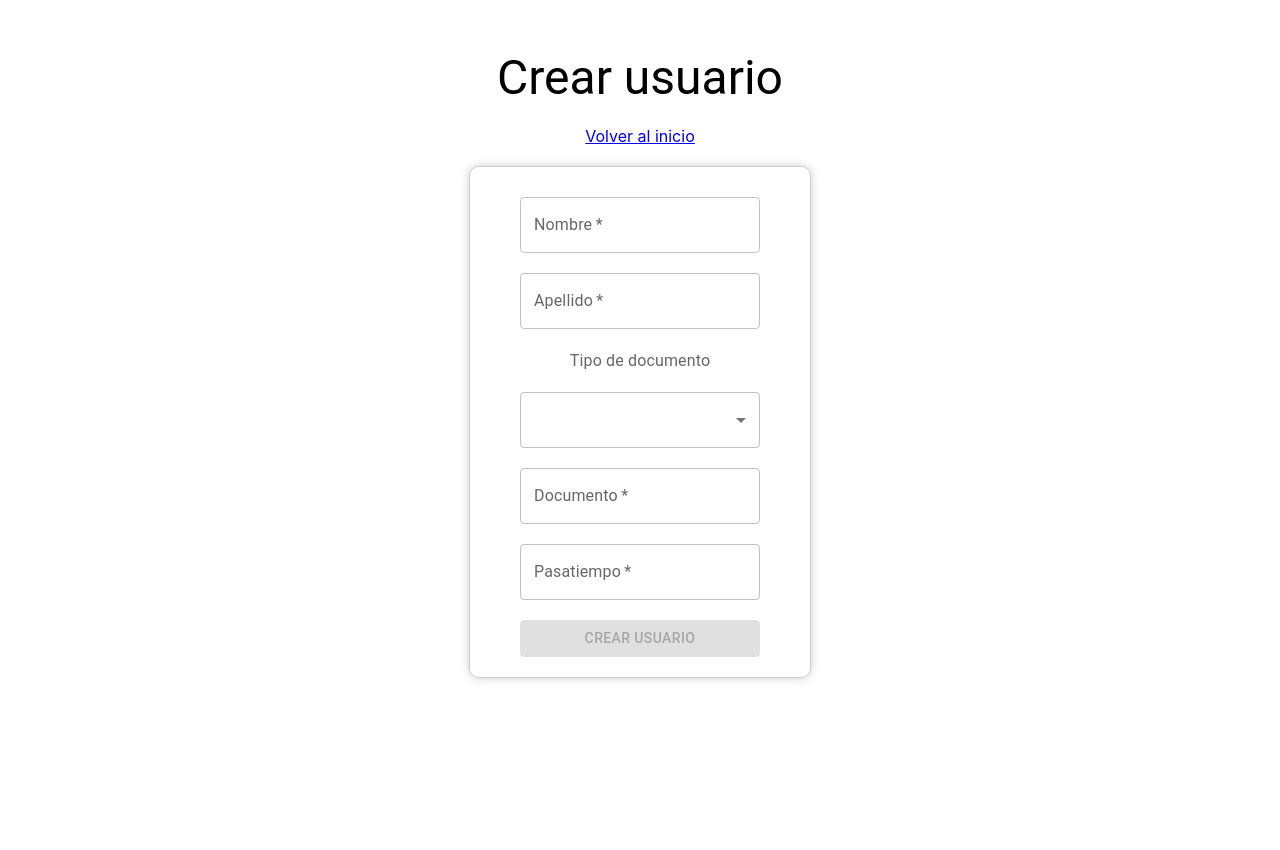
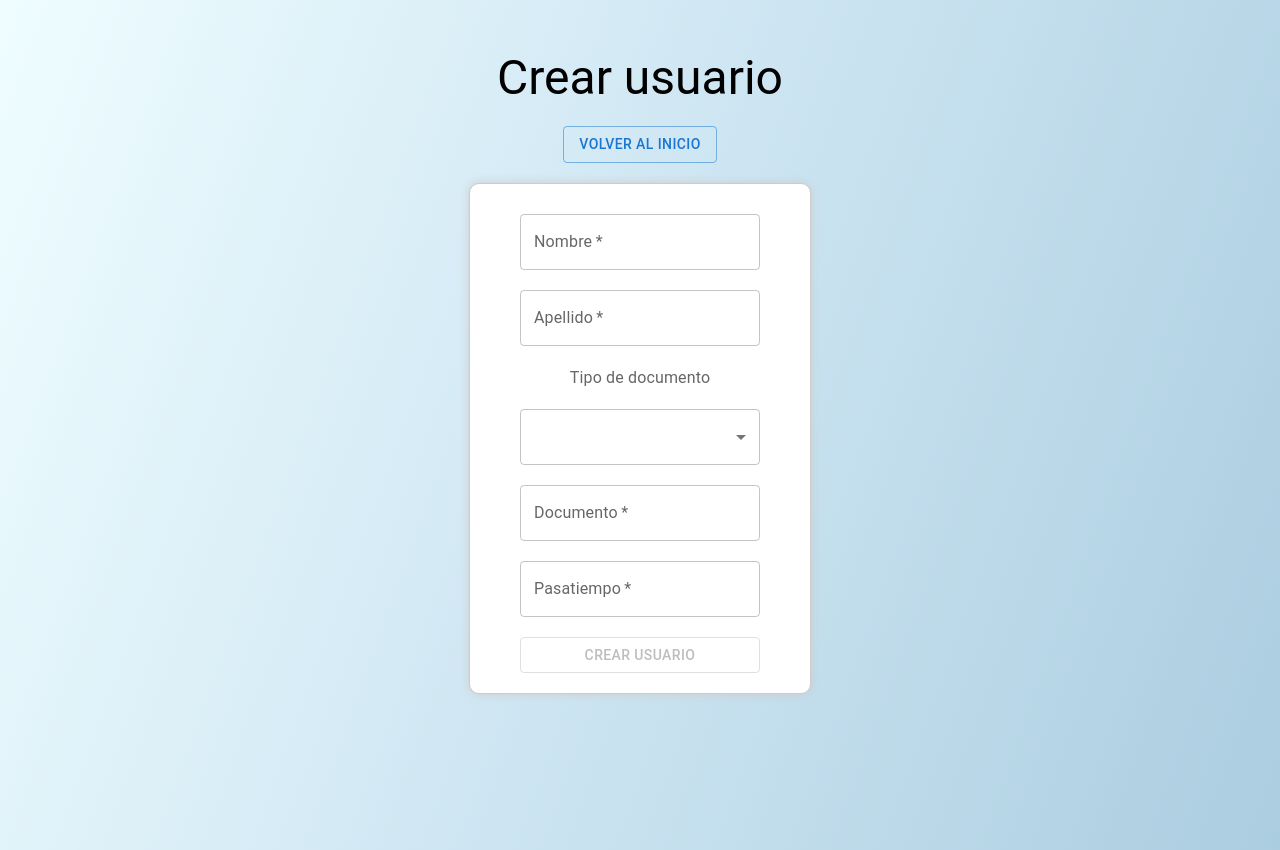
Before and after one commit to LEstebanR/tests-enersinc-frontend, a React (Create React App) app: page /createuser in a window 1280 px wide. Before the commit the page ends 800 px from the top, so only its background shows below. Built offline with nearby package versions, Linux system fonts and the light colour scheme.

Commit message:
add styles

```diff
--- a/package.json
+++ b/package.json
@@ -5,6 +5,7 @@
   "dependencies": {
     "@emotion/react": "^11.8.1",
     "@emotion/styled": "^11.8.1",
+    "@lottiefiles/react-lottie-player": "^3.4.2",
     "@mui/icons-material": "^5.5.0",
     "@mui/material": "^5.5.0",
     "@mui/styles": "^5.5.0",
@@ -12,6 +13,7 @@
     "@testing-library/react": "^12.1.3",
     "@testing-library/user-event": "^13.5.0",
     "axios": "^0.26.0",
+    "lottie-react": "^2.2.1",
     "react": "^17.0.2",
     "react-dom": "^17.0.2",
     "react-icons": "^4.3.1",
--- a/src/assets/styles/usersTable.css
+++ b/src/assets/styles/usersTable.css
@@ -9,6 +9,8 @@ table{
   text-align: left;
   border: 1px solid #ccc;
   box-shadow:  0px 0px 10px #ccc;
+  border-radius: 5px;
+  background-color: #fff;
 
 
 }
--- a/src/components/EditUserForm.jsx
+++ b/src/components/EditUserForm.jsx
@@ -20,6 +20,7 @@ const useStyles = makeStyles({
     boxShadow: "0px 0px 10px #CCC",
     borderRadius: "10px",
     paddingTop: "30px",
+    backgroundColor: "#FFF",
   },
   input: {
     width: "80%",
@@ -104,7 +105,7 @@ const EditUserForm = () => {
       <TextField className={classes.input} datatype="Number"  required hiddenlabel="true" placeholder={String(newUser.documentNumber)} onChange={handleDocNumber} />
       <InputLabel className={classes.input} id="demo-simple-select-label">Pasatiempo</InputLabel>
       <TextField className={classes.input} required hiddenlabel="true" placeholder={newUser.hobbie} onChange={handleHobbie} />
-        <Button className={classes.input} variant="contained" color="primary"  onClick={updateUser}>Aceptar</Button>
+        <Button className={classes.input} variant="outlined" color="primary"  onClick={updateUser}>Aceptar</Button>
     </Box>
 
   );
--- a/src/components/createUserForm.jsx
+++ b/src/components/createUserForm.jsx
@@ -17,6 +17,7 @@ const useStyles = makeStyles({
     boxShadow: "0px 0px 10px #CCC",
     borderRadius: "10px",
     paddingTop: "30px",
+    backgroundColor: "#FFF",
   },
   input: {
     width: "80%",
@@ -93,8 +94,8 @@ const CreateUserForm = () => {
       <TextField className={classes.input} required label="Documento"onChange={handleDocNumber} />
       <TextField className={classes.input} required label="Pasatiempo" onChange={handleHobbie} />
       { disableButton ?
-        <Button className={classes.input} variant="contained" color="primary" disabled >Crear usuario</Button> :
-        <Button className={classes.input} variant="contained" color="primary" onClick={createUser} >Crear usuario</Button>
+        <Button className={classes.input} variant="outlined" color="primary" disabled >Crear usuario</Button> :
+        <Button className={classes.input} variant="outlined" color="primary" onClick={createUser} >Crear usuario</Button>
     }
     </Box>
 
--- a/src/components/usersTable.jsx
+++ b/src/components/usersTable.jsx
@@ -1,7 +1,6 @@
 import { Link } from "react-router-dom";
-import { Button, IconButton } from "@mui/material";
-import { GrEdit } from "react-icons/gr";
-import { RiDeleteBinLine } from "react-icons/ri";
+import {  IconButton } from "@mui/material";
+import AddIcon from '@mui/icons-material/Add';
 import EditIcon from '@mui/icons-material/Edit';
 import DeleteIcon from '@mui/icons-material/Delete';
 import '../assets/styles/usersTable.css';
@@ -57,6 +56,7 @@ const UsersTable = ({users}) => {
             <td>
               <IconButton onClick={goToEditPage} value={user._id}><EditIcon /></IconButton>
               <IconButton onClick={deleteUser} value={user._id}><DeleteIcon /></IconButton>
+              <Link to="/createUser"><IconButton><AddIcon/></IconButton></Link>
             </td>
           </tr>
         ))}
--- a/src/index.css
+++ b/src/index.css
@@ -11,3 +11,7 @@ code {
   font-family: source-code-pro, Menlo, Monaco, Consolas, 'Courier New',
     monospace;
 }
+
+body{
+  background-image: linear-gradient(110deg, #effdff 0, #cde5f2 50%, #abcde0 100%) ;
+}
--- a/src/pages/CreateUser.jsx
+++ b/src/pages/CreateUser.jsx
@@ -1,4 +1,4 @@
-import { Box, Typography} from "@mui/material";
+import { Box, Typography, Button} from "@mui/material";
 import CreateUserForm from "../components/createUserForm";
 import { makeStyles } from "@mui/styles";
 import { Link } from "react-router-dom";
@@ -8,10 +8,11 @@ const useStyles = makeStyles({
     display: "flex",
     flexDirection: "column",
     alignItems: "center",
-    justifyContent: "center",
+    justifyContent: "flex-start",
     gap: "20px",
     marginTop: "50px",
     textAlign: "center",
+    height: "100vh",
 
   }
 })
@@ -21,7 +22,7 @@ const CreateUser = () => {
   return (
     <Box className={classes.CreateUser}>
       <Typography variant="h3">Crear usuario</Typography>
-      <Link to="/">Volver al inicio</Link>
+      <Link to="/"><Button variant="outlined">Volver al inicio</Button></Link>
       <CreateUserForm/>
     </Box>
   );
--- a/src/pages/EditUser.jsx
+++ b/src/pages/EditUser.jsx
@@ -1,4 +1,4 @@
-import { Box, Typography} from "@mui/material";
+import { Box, Typography, Button} from "@mui/material";
 import EditUserForm from "../components/EditUserForm.jsx";
 import { makeStyles } from "@mui/styles";
 import { Link } from "react-router-dom";
@@ -8,10 +8,11 @@ const useStyles = makeStyles({
     display: "flex",
     flexDirection: "column",
     alignItems: "center",
-    justifyContent: "center",
+    justifyContent: "flex-start",
     gap: "20px",
     marginTop: "50px",
     textAlign: "center",
+    height: "100vh",
 
   }
 })
@@ -21,7 +22,7 @@ const CreateUser = () => {
   return (
     <Box className={classes.EditUser}>
       <Typography variant="h3">Editar Usuario</Typography>
-      <Link to="/">Volver al inicio</Link>
+      <Link to="/"><Button variant="outlined">Volver al inicio</Button></Link>
       <EditUserForm/>
     </Box>
   );
--- a/src/pages/Home.jsx
+++ b/src/pages/Home.jsx
@@ -1,6 +1,8 @@
 import { Box, Button, Typography } from "@mui/material";
 import { makeStyles } from "@mui/styles";
 import { Link } from "react-router-dom";
+import { Player} from '@lottiefiles/react-lottie-player';
+import styled from "@emotion/styled";
 
 const useStyles = makeStyles({
   homeContainer: {
@@ -13,7 +15,13 @@ const useStyles = makeStyles({
   },
   homeButtonsContainer: {
     display: "flex",
+
+  },
+
+  homeButton: {
+    width: "200px"
   }
+
 });
 
 const Home = () => {
@@ -21,16 +29,20 @@ const Home = () => {
   return (
 
       <Box className={classes.homeContainer}>
-        <Typography variant="h1">Usuarios</Typography>
+        <Player autoplay loop
+          src="https://assets10.lottiefiles.com/packages/lf20_VWOntT.json"
+          style={ {width: "auto", height: "400px"} }
+          >
+        </Player>
         <Box className={classes.homeButtonsContainer}>
           <Link to="/users">
-            <Button variant="contained" color="primary">
+            <Button className={classes.homeButton} variant="outlined" color="primary" size="large">
               Usuarios
             </Button>
           </Link>
           <Link to="/createuser">
-            <Button variant="contained" color="primary">
-              Create User
+            <Button className={classes.homeButton} variant="outlined" color="primary" size="large">
+              Crear usuario
             </Button>
           </Link>
         </Box>
--- a/src/pages/Users.jsx
+++ b/src/pages/Users.jsx
@@ -9,10 +9,11 @@ import { makeStyles } from "@mui/styles";
 const useStyles = makeStyles({
   usersContainer: {
     display: "flex",
-    justifyContent: "center",
+    justifyContent: "flex-start",
     alignItems: "center",
     flexDirection: "column",
     marginTop: "50px",
+    minHeight: "100vh",
   }
 })
 
@@ -29,7 +30,7 @@ const Users = () => {
   return (
     <Box className={classes.usersContainer}>
       <Typography variant="h3">Usuarios</Typography>
-      <Link to="/">Volver al inicio</Link>
+      <Link to="/"><Button variant="outlined">Volver al inicio</Button></Link>
       <UsersTable users={users} />
     </Box>
   );
```
Also changed, not shown: 1 other file (tests, documents, lock files or other folders).
